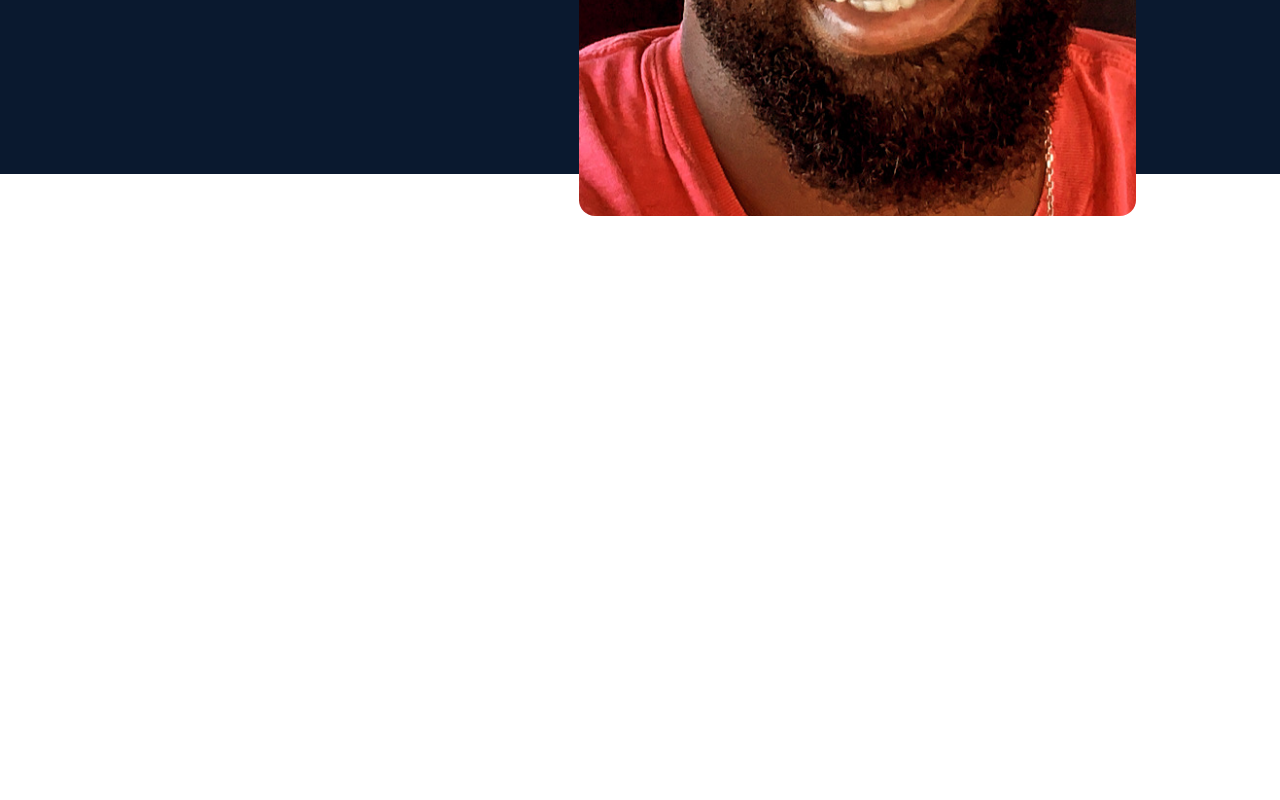
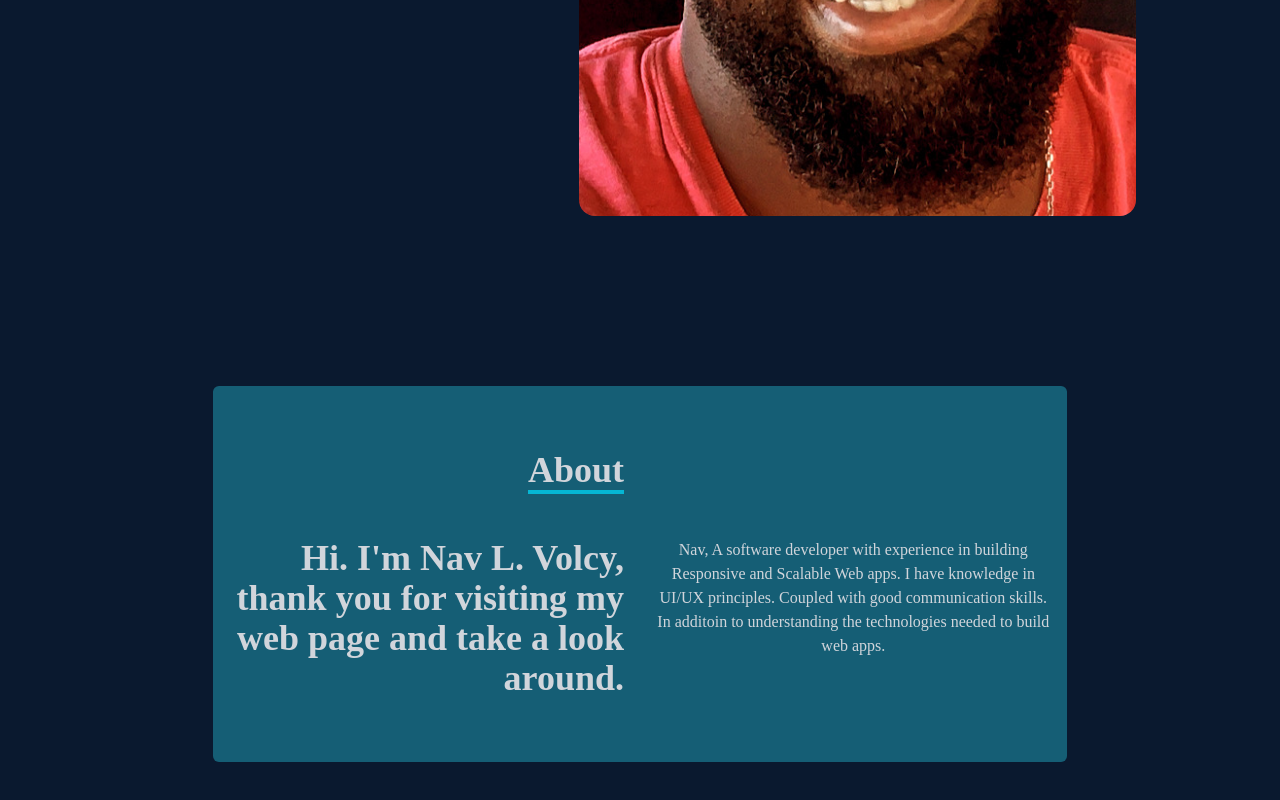
Before and after one commit to navvolcy/myprofile, a React (Create React App) app: page / in a window 1280 px wide. Shown: the part 626-1426 px from the top of the page. Before the commit the page ends 842 px from the top, so only its background shows below. Built offline with nearby package versions, Linux system fonts and the light colour scheme.

Commit message:
finished buliding the Home and About page

```diff
--- a/src/App.js
+++ b/src/App.js
@@ -1,5 +1,6 @@
 import NavBar from './components/NavBar';
 import Home from './components/Home';
+import About from './components/About';
 import './App.css';
 
 function App() {
@@ -7,6 +8,7 @@
     <div className="App">
       <NavBar/>
       <Home/>
+      <About/>
     </div>
   );
 }
--- a/src/components/About.jsx
+++ b/src/components/About.jsx
@@ -1,8 +1,43 @@
 import React from "react";
 
-function About (){
+const About = () =>{
+
     return (
-        <div>About</div>
+        <div
+        name="about"
+         id="about"
+         className="w-full h-screen bg-[#0a192f] text-gray-300"
+         >
+            <div className="flex flex-col justify-center items-center w-full h-full">
+                <div className="py-16 rounded-md bg-cyan-800 flex flex-col juistify-center items-center w-4/6">
+                    <div className="max-w-[1000px] w-full grid grid-cols-2 gap-8 mb-4">
+                        <div className="sm:text-right pb-8 pl-4">
+                            <p className="text-4xl font-bold inline border-b-4 border-cyan-500">
+                                About
+                            </p>
+                        </div>
+                        <div></div>
+                    </div>
+                    <div className="max-w-[1000px] w-full grid sm:grid-cols-2 gap-8 px-4">
+                        <div className="sm:text-right text-4xl font-bold">
+                            <p>
+                                Hi. I'm Nav L. Volcy, thank you for visiting my web page and
+                                take a look around.
+                            </p>
+                        </div>
+                        <div>
+                            <p>
+                                Nav,
+                                A software developer with experience in building Responsive and
+                                Scalable Web apps. I have knowledge in UI/UX principles. Coupled with
+                                good communication skills. In additoin to understanding the technologies needed to
+                                build web apps.
+                            </p>
+                        </div>
+                    </div>
+                </div>
+            </div>
+         </div>
     )
 }
 
```
